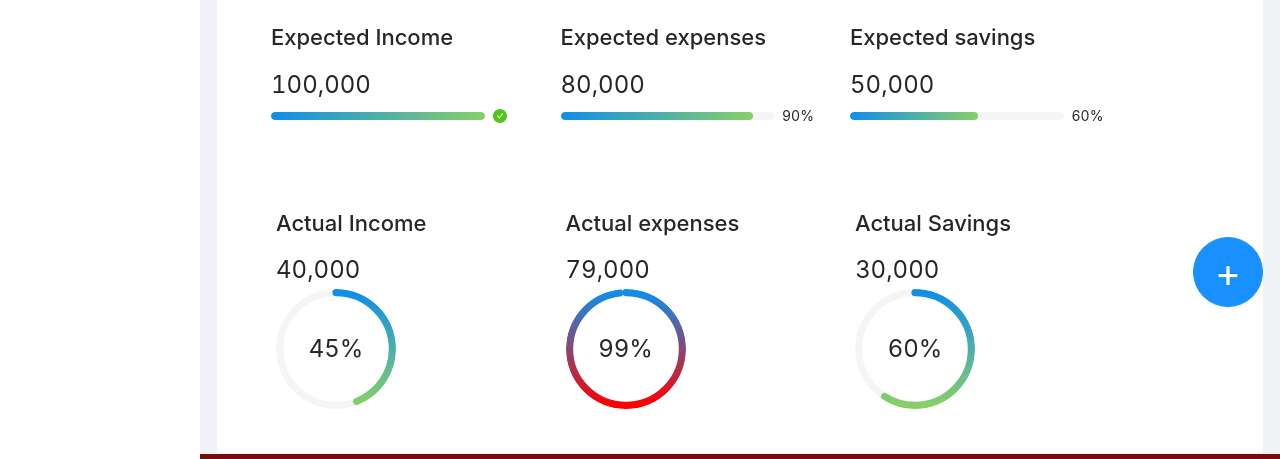
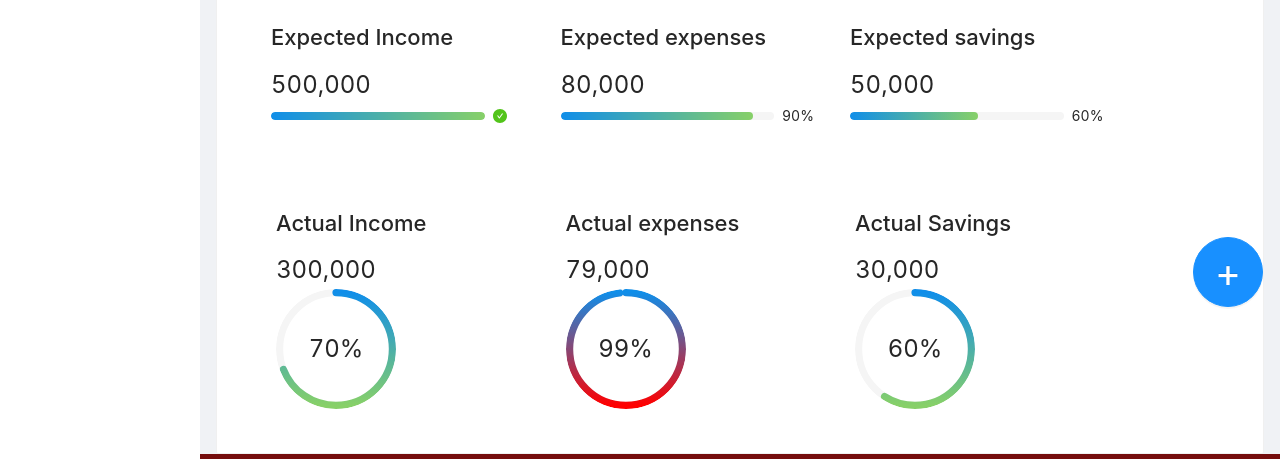
Before and after one commit to thirtsa-t/Moneywatch-UI, a React (Create React App) app: page /report in a window 1280 px wide. Shown: the part 236-695 px from the top of the page. Built offline with nearby package versions, Linux system fonts and the light colour scheme.

Commit message:
correcting expected and actual amount

```diff
--- a/src/Components/Report.js
+++ b/src/Components/Report.js
@@ -155,7 +155,7 @@ const Report = () => {
     <Col span={6}  style={{margin:'20px 10px 10px 30px'}}>
       {/* <Statistic  className="balance2" title="Expected Income" value={100000} precision={2} /> */}
       <h1 className="balance-word">Expected Income</h1>
-      <Statistic   className="balance2"  value={100000} />
+      <Statistic   className="balance2"  value={500000} />
     <Progress
       strokeColor={{
         '0%': '#108EE9',
@@ -166,14 +166,14 @@ const Report = () => {
       <div style={{margin:'80px 10px 10px 5px'}}>
       {/* <Statistic  className="balance2" title="Actual Income" value={20000} precision={2} /> */}
       <h1 className="balance-word">Actual Income</h1>
-      <Statistic   className="balance2"  value={40000} />
+      <Statistic   className="balance2"  value={300000} />
       <Progress
       type="circle"
       strokeColor={{
         '0%': '#108EE9',
         '100%': '#87D068',
       }}
-      percent={45}
+      percent={70}
     />
     </div>
     </Col>
```
